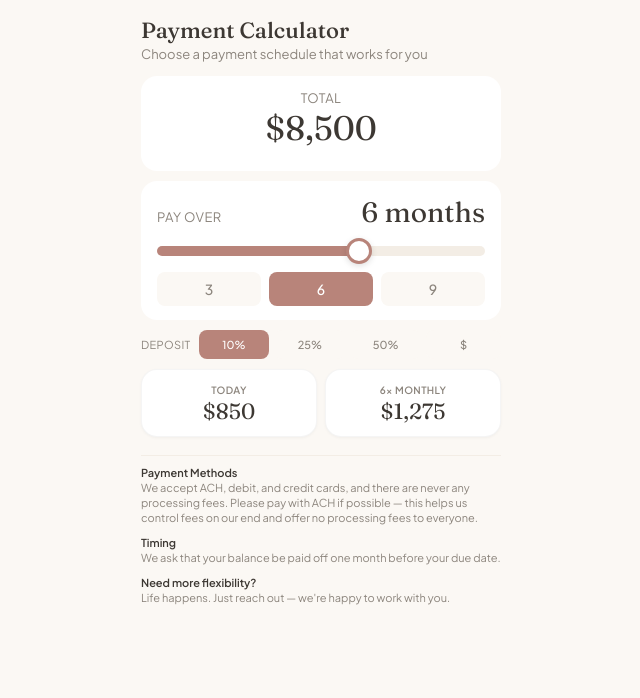
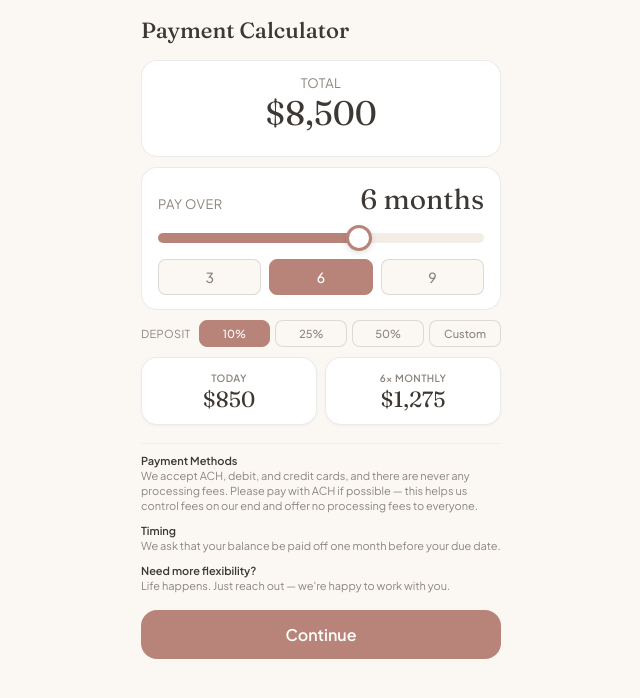
Before and after one commit to grqg-dev/drray-pricing-calculator, a React (Vite) app: page / in a window 1280 px wide. Shown: the top 698 px of the page, without its empty margins (319-959 px from the left). Built offline with nearby package versions, Linux system fonts and the light colour scheme.

Commit message:
UI refinement: add submit button, remove redundant labels, darken borders, and fix due date alignment

```diff
--- a/src/App.jsx
+++ b/src/App.jsx
@@ -76,10 +76,7 @@ function App() {
     <div className="app">
       {/* Header */}
       <header className="header">
-        <div>
-          <h1>Payment Calculator</h1>
-          <p className="header-subtitle">Choose a payment schedule that works for you</p>
-        </div>
+        <h1>Payment Calculator</h1>
         {dueDate && (
           <div className="due-date">
             Due Date: {formatDate(new Date(dueDate + 'T00:00:00'))}
@@ -91,7 +88,6 @@ function App() {
       <section className="section price-section">
         {isSlidingScale ? (
           <>
-            <div className="label">Your Price</div>
             <div className="price-value">{formatCurrency(selectedPrice)}</div>
             <div className="slider-wrapper">
               <input
@@ -165,7 +161,7 @@ function App() {
             type="number"
             inputMode="numeric"
             className={`deposit-input ${customDeposit !== null ? 'active' : ''}`}
-            placeholder="$"
+            placeholder="Custom"
             min="0"
             value={customDeposit !== null ? customDeposit : ''}
             onChange={(e) => {
@@ -238,6 +234,11 @@ function App() {
           <p>Life happens. Just reach out — we're happy to work with you.</p>
         </div>
       </footer>
+
+      {/* Submit Button */}
+      <button className="submit-btn">
+        Continue
+      </button>
     </div>
   );
 }
--- a/src/index.css
+++ b/src/index.css
@@ -46,7 +46,7 @@ body {
 .header {
   display: flex;
   justify-content: space-between;
-  align-items: flex-start;
+  align-items: baseline;
   margin-bottom: 14px;
   flex-shrink: 0;
 }
@@ -64,9 +64,11 @@ body {
 }
 
 .due-date {
-  font-size: 12px;
-  color: var(--charcoal);
-  font-weight: 600;
+  font-size: 11px;
+  color: var(--warm-gray);
+  font-weight: 500;
+  text-transform: uppercase;
+  letter-spacing: 0.05em;
   text-align: right;
   white-space: nowrap;
 }
@@ -78,6 +80,7 @@ body {
   padding: 14px 16px;
   margin-bottom: 10px;
   flex-shrink: 0;
+  border: 1px solid rgba(0,0,0,0.08);
 }
 
 /* Price Section */
@@ -191,7 +194,7 @@ body {
   flex: 1;
   padding: 8px;
   background: var(--cream);
-  border: none;
+  border: 1px solid rgba(0,0,0,0.12);
   border-radius: 8px;
   font-family: inherit;
   font-size: 14px;
@@ -203,6 +206,7 @@ body {
 .quick-btn.active {
   background: var(--terracotta);
   color: white;
+  border-color: var(--terracotta);
 }
 
 /* Deposit Section */
@@ -240,7 +244,7 @@ body {
   width: 100%;
   padding: 6px 4px;
   background: var(--cream);
-  border: 2px solid transparent;
+  border: 1px solid rgba(0,0,0,0.12);
   border-radius: 8px;
   font-family: inherit;
   font-size: 11px;
@@ -295,7 +299,7 @@ body {
   justify-content: center;
   text-align: center;
   box-shadow: 0 1px 3px rgba(0,0,0,0.04);
-  border: 1px solid rgba(0,0,0,0.04);
+  border: 1px solid rgba(0,0,0,0.08);
 }
 
 .summary-card.total-card {
@@ -390,3 +394,28 @@ body {
   line-height: 1.35;
   margin: 0;
 }
+
+/* Submit Button */
+.submit-btn {
+  width: 100%;
+  padding: 14px;
+  margin-top: 16px;
+  background: var(--terracotta);
+  color: white;
+  border: none;
+  border-radius: 16px;
+  font-family: inherit;
+  font-size: 16px;
+  font-weight: 600;
+  cursor: pointer;
+  flex-shrink: 0;
+  transition: background-color 0.15s;
+}
+
+.submit-btn:hover {
+  background: var(--terracotta-deep);
+}
+
+.submit-btn:active {
+  background: var(--terracotta-deep);
+}
```
